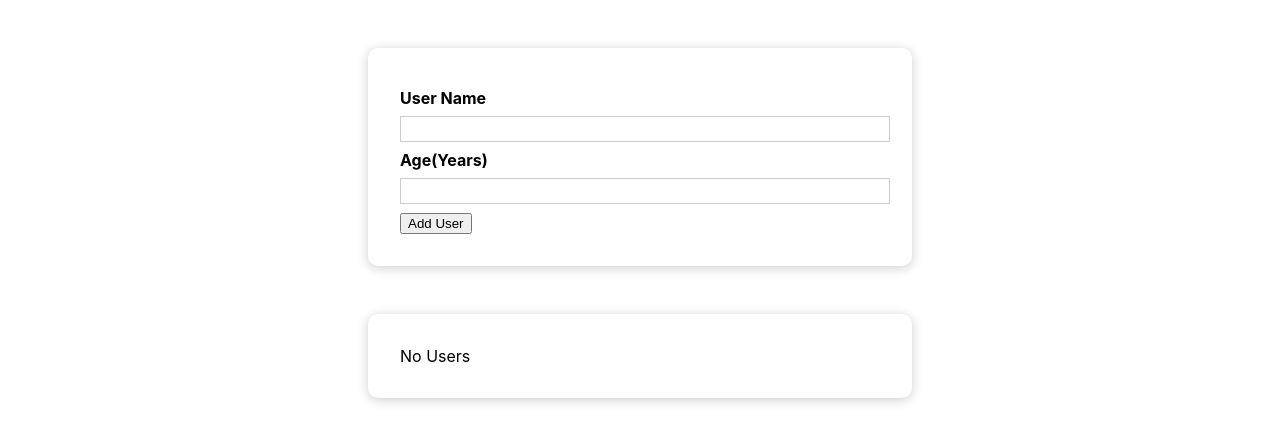
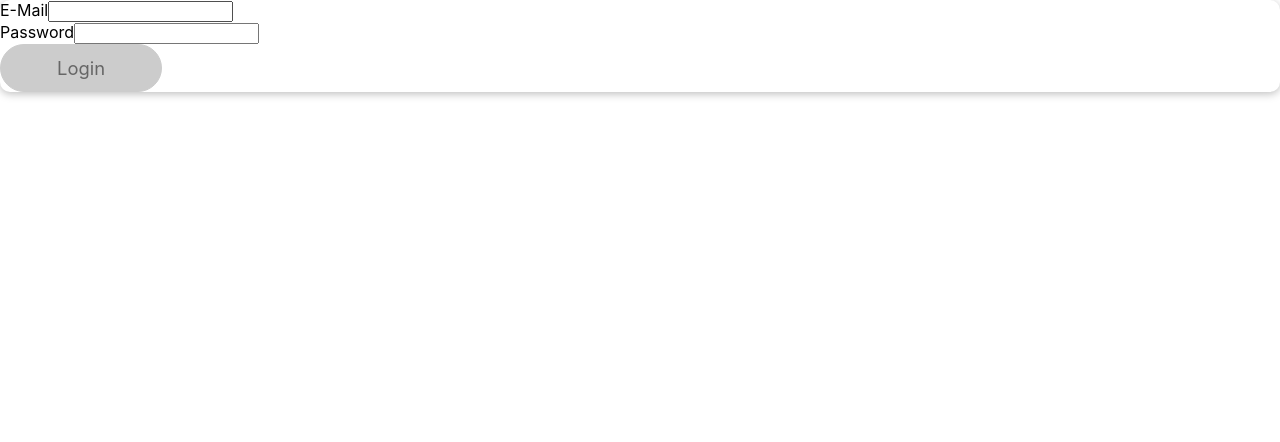
Before and after one commit to cerdamario13/react-project-3, a React (Create React App) app: page / in a window 1280 px wide. Shown: the top 442 px of the page. Built offline with nearby package versions, Linux system fonts and the light colour scheme.

Commit message:
added log in page

```diff
--- a/src/App.js
+++ b/src/App.js
@@ -1,14 +1,30 @@
 import React, { useState } from 'react';
 import './App.css';
 import MainPage from './components/MainPage';
+import Login from './components/Login';
 
 
 function App() {
 
+  const [isLoggedIn, setIsLoggedIn] = useState(false);
+
+  const logHandler = (email, password) => {
+    //Check the email and password
+    setIsLoggedIn(true); //temp login
+  };
+
+  const logoutHandler = () => {
+    setIsLoggedIn(false);
+  };
+
 
   return (
     <>
-      <MainPage></MainPage>
+      <main>
+        {!isLoggedIn && <Login onLogin={logHandler}/>}
+        {isLoggedIn && <MainPage />}
+      </main>
+
     </>
   );
 }
--- a/src/components/Login.js
+++ b/src/components/Login.js
@@ -1,8 +1,8 @@
 import React, { useState } from 'react';
 
-import Card from '../UI/Card/Card';
-import classes from './Login.module.css';
-import Button from '../UI/Button/Button';
+import Card from './UI/Card/Card'
+import classes from './Login.css';
+import Button from './UI/Buttons/Button';
 
 const Login = (props) => {
   const [enteredEmail, setEnteredEmail] = useState('');
--- /dev/null
+++ b/src/components/UI/Buttons/Button.module.css
@@ -0,0 +1,30 @@
+.button {
+  font: inherit;
+  border: 1px solid #4f005f;
+  background: #4f005f;
+  color: white;
+  padding: 0.75rem 3.5rem;
+  cursor: pointer;
+  font-size: 1.15rem;
+  border-radius: 30px;
+}
+
+.button:hover,
+.button:active {
+  background: #741188;
+  border-color: #741188;
+}
+
+.button:focus {
+  outline: none;
+}
+
+button:disabled,
+button:focus:disabled,
+button:hover:disabled,
+button:active:disabled {
+  background: #ccc;
+  border-color: #ccc;
+  color: #666666;
+  cursor: not-allowed;
+}
```
Also changed, not shown: src/components/UI/Buttons/Button.js (renamed from src/components/UI/Button.js), src/components/UI/Card/Card.js (renamed from src/components/UI/Card.js), src/components/UI/Card/Card.module.css (renamed from src/components/UI/Card.css), 1 other file (tests, documents, lock files or other folders).
